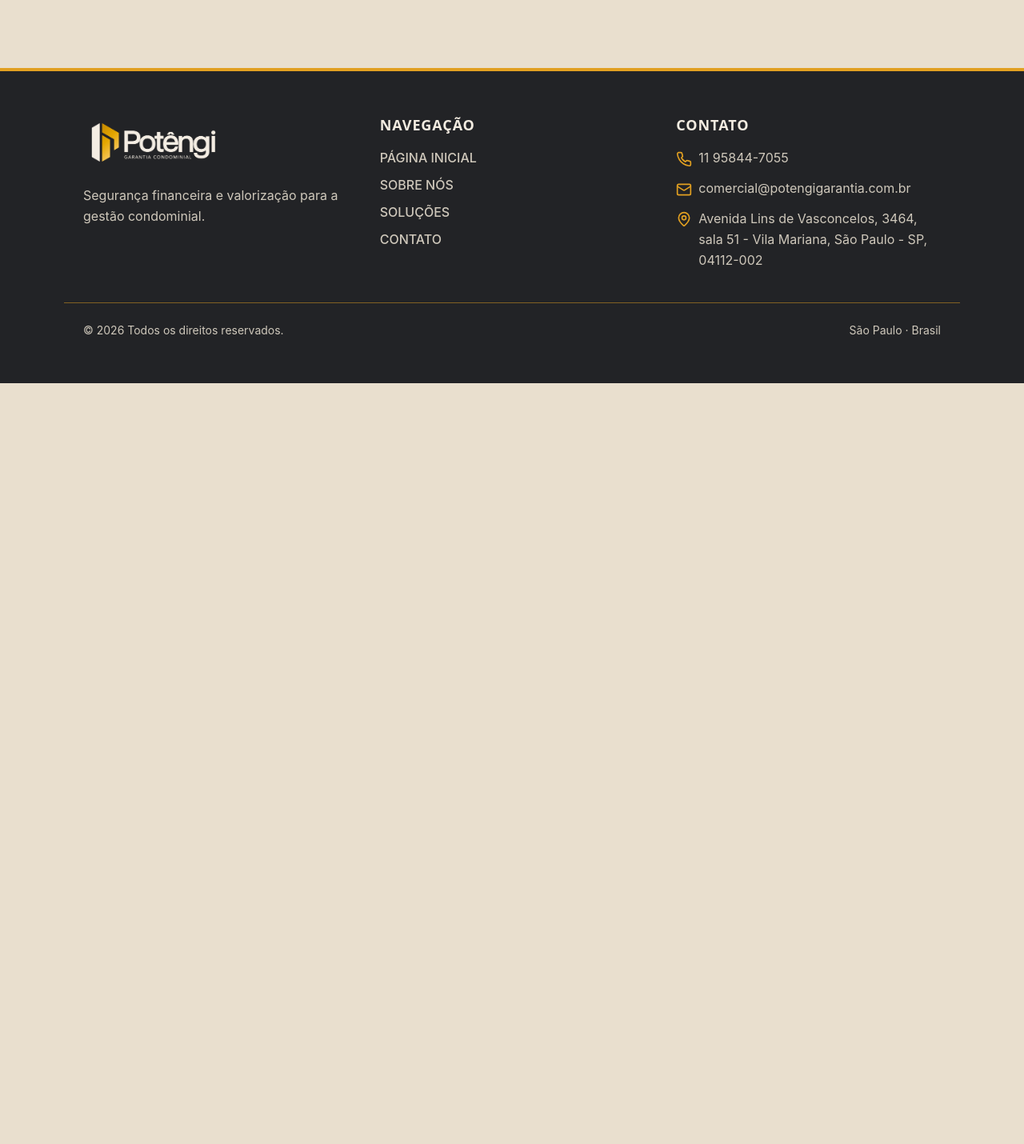
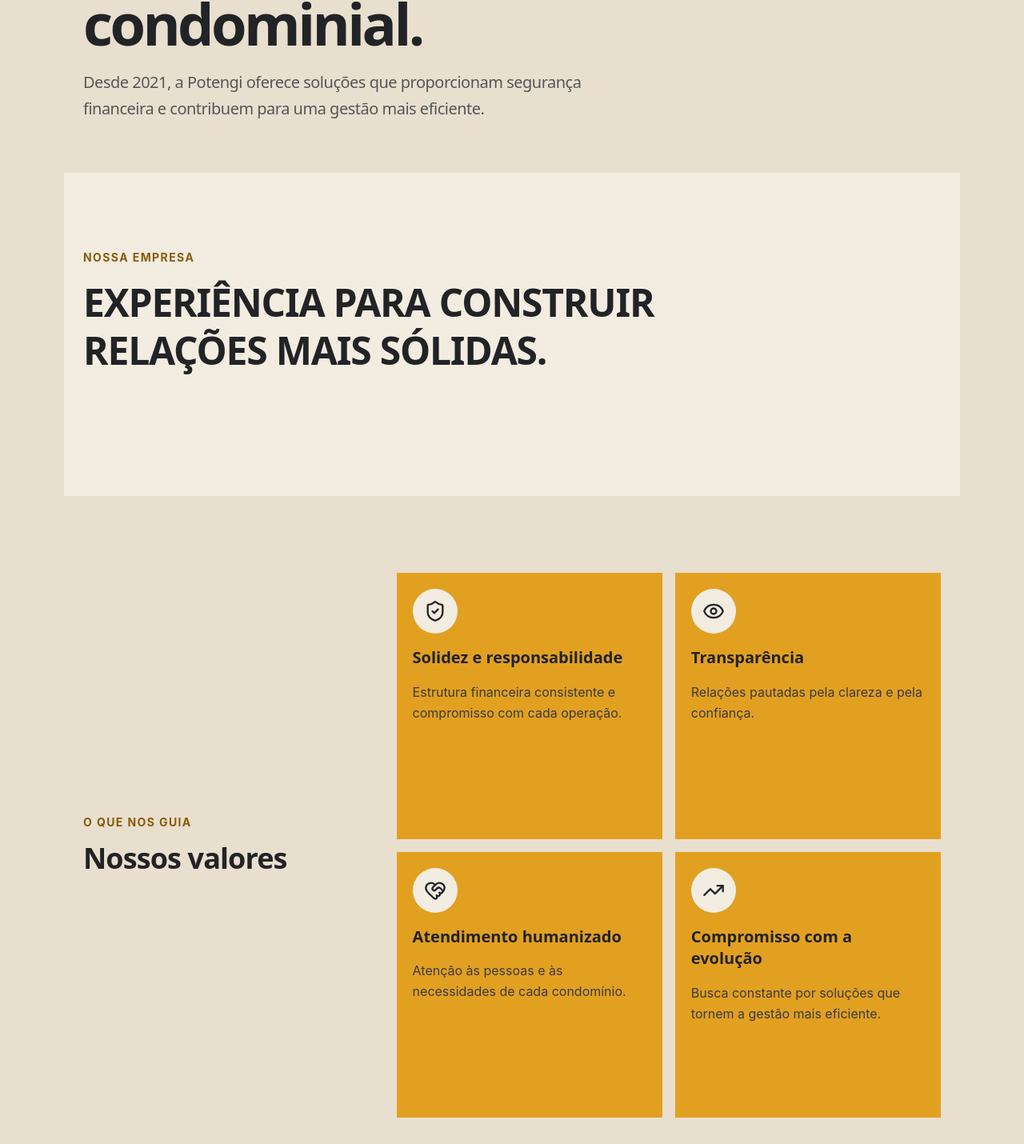
Before and after one commit to joaovlara/next-template, a Next.js app: page /sobre in a window 1280 px wide. Shown: the part 380-1810 px from the top of the page at 80% size. Before the commit the page ends 859 px from the top, so only its background shows below. Built offline with nearby package versions, Linux system fonts and the light colour scheme.

Commit message:
create sobre pagina

```diff
--- a/src/app/globals.css
+++ b/src/app/globals.css
@@ -401,6 +401,54 @@
     @apply max-w-2xl text-lg font-normal leading-relaxed text-brand-muted md:text-xl;
   }
 
+  .about-company-section {
+    @apply bg-brand-ivory;
+  }
+
+  .about-company-heading {
+    @apply mb-14 flex max-w-3xl flex-col gap-4;
+  }
+
+  .about-company-heading h2 {
+    @apply text-3xl uppercase md:text-5xl;
+  }
+
+  .values-section {
+    @apply bg-brand-sand;
+  }
+
+  .values-heading {
+    @apply flex flex-col gap-3;
+  }
+
+  .values-layout {
+    @apply flex flex-col gap-12 lg:grid lg:grid-cols-[minmax(12rem,0.65fr)_minmax(0,1.35fr)] lg:items-center lg:gap-16;
+  }
+
+  .values-grid {
+    @apply grid gap-4 md:grid-cols-2;
+  }
+
+  .value-card {
+    @apply flex aspect-square min-h-0 flex-col items-start gap-4 bg-brand-gold p-5;
+  }
+
+  .value-icon-wrapper {
+    @apply flex size-14 items-center justify-center rounded-full bg-brand-ivory;
+  }
+
+  .value-icon {
+    @apply size-7 text-brand-graphite;
+  }
+
+  .value-card h3 {
+    @apply text-xl text-brand-graphite;
+  }
+
+  .value-card p {
+    @apply text-brand-graphite-600;
+  }
+
   .section-eyebrow {
     @apply text-sm font-bold uppercase tracking-widest text-brand-gold-ink;
   }
--- a/src/app/sobre/page.tsx
+++ b/src/app/sobre/page.tsx
@@ -1,12 +1,46 @@
+import FadeIn from "../_components/Animations/FadeIn";
 import HeaderPage from "../_components/HeaderPage";
+import CTA from "../_components/Sections/CTA";
+import Testimonials from "../_components/Sections/Testimonials";
+import { aboutHeader, values } from "../_data/data";
 
 export default function Sobre() {
   return (
     <main>
-      <HeaderPage
-        pageName="Sobre"
-        subtitle="Conheça a nossa história, os nossos valores e o compromisso com cada condomínio."
-      />
+      <HeaderPage pageName={aboutHeader.h1} subtitle={aboutHeader.text} />
+
+      <section className="about-company-section container-1">
+        <FadeIn className="about-company-heading">
+          <p className="section-eyebrow">Nossa empresa</p>
+          <h2>Experiência para construir relações mais sólidas.</h2>
+        </FadeIn>
+      </section>
+
+      <section className="values-section">
+        <div className="container-1">
+          <div className="values-layout">
+            <FadeIn className="values-heading">
+              <p className="section-eyebrow">O que nos guia</p>
+              <h2>{values.title}</h2>
+            </FadeIn>
+
+            <div className="values-grid">
+              {values.items.map(({ title, description, icon: Icon }) => (
+                <FadeIn key={title} className="value-card">
+                  <span className="value-icon-wrapper">
+                    <Icon aria-hidden="true" className="value-icon" />
+                  </span>
+                  <h3>{title}</h3>
+                  <p>{description}</p>
+                </FadeIn>
+              ))}
+            </div>
+          </div>
+        </div>
+      </section>
+
+      <Testimonials />
+      <CTA />
     </main>
   );
 }
```
